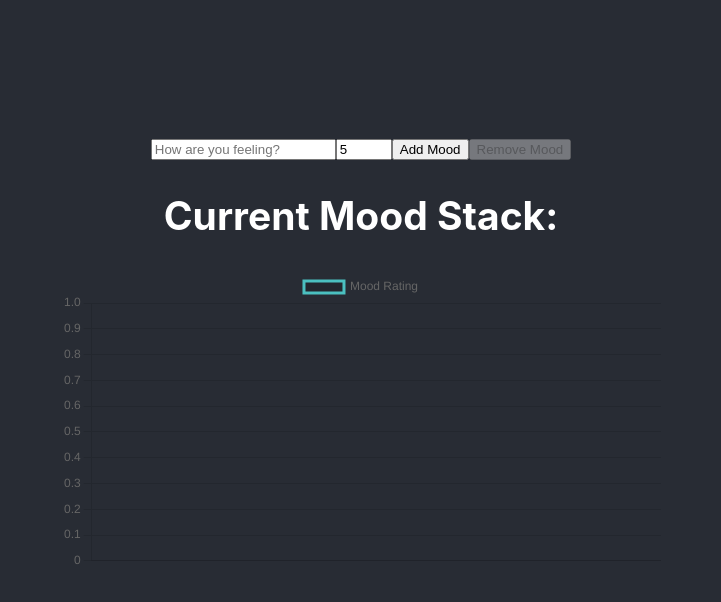
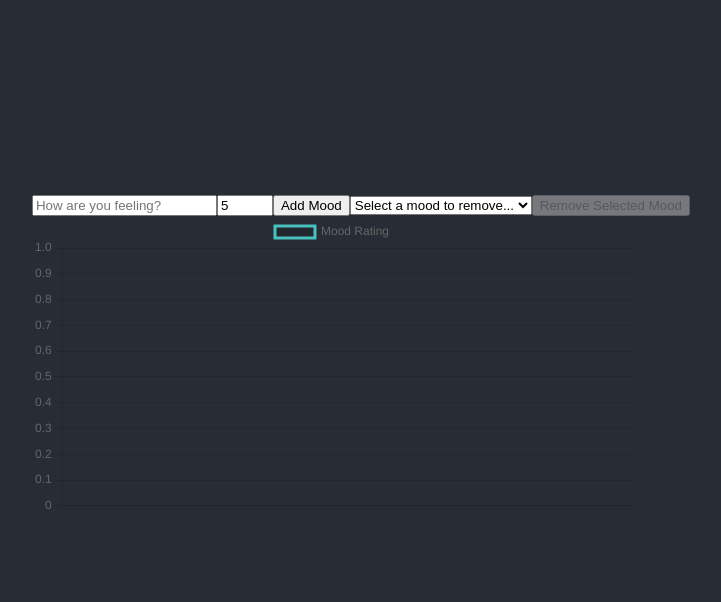
Before and after one commit to ThePalad1n/moodTracker, a React (Create React App) app: page / in a window 1280 px wide. Shown: the top 602 px of the page, without its empty margins (279-1000 px from the left). Built offline with nearby package versions, Linux system fonts and the light colour scheme.

Commit message:
added stuff
Added the delete box, and tried to do hash table

```diff
--- a/package.json
+++ b/package.json
@@ -10,7 +10,7 @@
     "react": "^18.2.0",
     "react-chartjs-2": "^5.2.0",
     "react-dom": "^18.2.0",
-    "react-scripts": "5.0.1",
+    "react-scripts": "^5.0.1",
     "web-vitals": "^2.1.4"
   },
   "scripts": {
--- a/src/MoodTracker.js
+++ b/src/MoodTracker.js
@@ -1,5 +1,4 @@
 import React, { useState } from 'react';
-import Stack from './Stack';
 import {
     Chart as ChartJS,
     CategoryScale,
@@ -24,9 +23,10 @@ ChartJS.register(
 );
 
 const MoodTracker = () => {
-    const [moodStack, setMoodStack] = useState(new Stack());
+    const [moodEntries, setMoodEntries] = useState({});
     const [mood, setMood] = useState('');
     const [rating, setRating] = useState(5); // Default rating starts at 5
+    const [selectedMoodTimestamp, setSelectedMoodTimestamp] = useState('');
 
     const handleMoodChange = (event) => {
         setMood(event.target.value);
@@ -36,78 +36,78 @@ const MoodTracker = () => {
         setRating(event.target.value);
     };
 
+    const handleMoodSelection = (event) => {
+        setSelectedMoodTimestamp(event.target.value);
+    };
+
     const addMood = () => {
-        const newStack = new Stack();
-        const newMoodEntry = { mood, rating: parseInt(rating, 10) }; // Parse rating to be a number
-        newStack.items = [...moodStack.items, newMoodEntry];
-        setMoodStack(newStack);
+        const timestamp = new Date().toISOString();
+        const newMoodEntry = { mood, rating: parseInt(rating, 10) };
+        setMoodEntries({...moodEntries, [timestamp]: newMoodEntry});
 
-        // Add to chart data
-        const newChartData = {
-            ...chartData,
-            labels: [...chartData.labels, new Date().toLocaleTimeString()], // Add a timestamp
-            datasets: [
-                {
-                    ...chartData.datasets[0],
-                    data: [...chartData.datasets[0].data, newMoodEntry.rating],
-                },
-            ],
-        };
-        setChartData(newChartData);
+        updateChartData(timestamp, newMoodEntry.rating);
 
         setMood(''); // Reset mood input
         setRating(5); // Reset rating to default
     };
 
     const removeMood = () => {
-        const newStack = new Stack();
-        newStack.items = moodStack.items.slice(0, moodStack.size() - 1);
-        setMoodStack(newStack);
+        const {[selectedMoodTimestamp]: _, ...rest} = moodEntries;
+        setMoodEntries(rest);
 
-        // Remove from chart data
-        const newChartData = {
-            ...chartData,
-            labels: chartData.labels.slice(0, -1),
-            datasets: [
-                {
-                    ...chartData.datasets[0],
-                    data: chartData.datasets[0].data.slice(0, -1),
-                },
-            ],
-        };
-        setChartData(newChartData);
+        updateChartData();
+
+        setSelectedMoodTimestamp('');
     };
 
-
     const [chartData, setChartData] = useState({
-        labels: [], // This will be our timestamps
+        labels: [],
         datasets: [
             {
                 label: 'Mood Rating',
-                data: [], // This will be our mood ratings
+                data: [],
                 borderColor: 'rgb(75, 192, 192)',
                 tension: 0.1,
             },
         ],
     });
 
+    const updateChartData = (timestamp = null, rating = null) => {
+        const labels = timestamp ? [...chartData.labels, timestamp] : chartData.labels.filter(label => label !== selectedMoodTimestamp);
+        const data = timestamp ? [...chartData.datasets[0].data, rating] : chartData.datasets[0].data.filter((_, index) => chartData.labels[index] !== selectedMoodTimestamp);
+
+        setChartData({
+            ...chartData,
+            labels,
+            datasets: [
+                {
+                    ...chartData.datasets[0],
+                    data,
+                },
+            ],
+        });
+    };
+
     return (
         <div>
             <input type="text" value={mood} onChange={handleMoodChange} placeholder="How are you feeling?" />
             <input type="number" value={rating} onChange={handleRatingChange} min="1" max="10" />
             <button onClick={addMood}>Add Mood</button>
-            <button onClick={removeMood} disabled={moodStack.isEmpty()}>Remove Mood</button>
-            <div>
-                <h2>Current Mood Stack:</h2>
-                {moodStack.items.map((moodEntry, index) => (
-                    <p key={index}>{moodEntry.mood} - Rating: {moodEntry.rating}</p>
+
+            <select value={selectedMoodTimestamp} onChange={handleMoodSelection}>
+                <option value="">Select a mood to remove...</option>
+                {Object.keys(moodEntries).map(timestamp => (
+                    <option key={timestamp} value={timestamp}>
+                        {`${moodEntries[timestamp].mood} - Rating: ${moodEntries[timestamp].rating} (${timestamp})`}
+                    </option>
                 ))}
-            </div>
+            </select>
+            <button onClick={removeMood} disabled={!selectedMoodTimestamp}>Remove Selected Mood</button>
+
             <div style={{ width: '600px', height: '400px' }}>
                 <Line data={chartData} />
             </div>
         </div>
-
     );
 };
 
```
Also changed, not shown: 1 other file (tests, documents, lock files or other folders).
